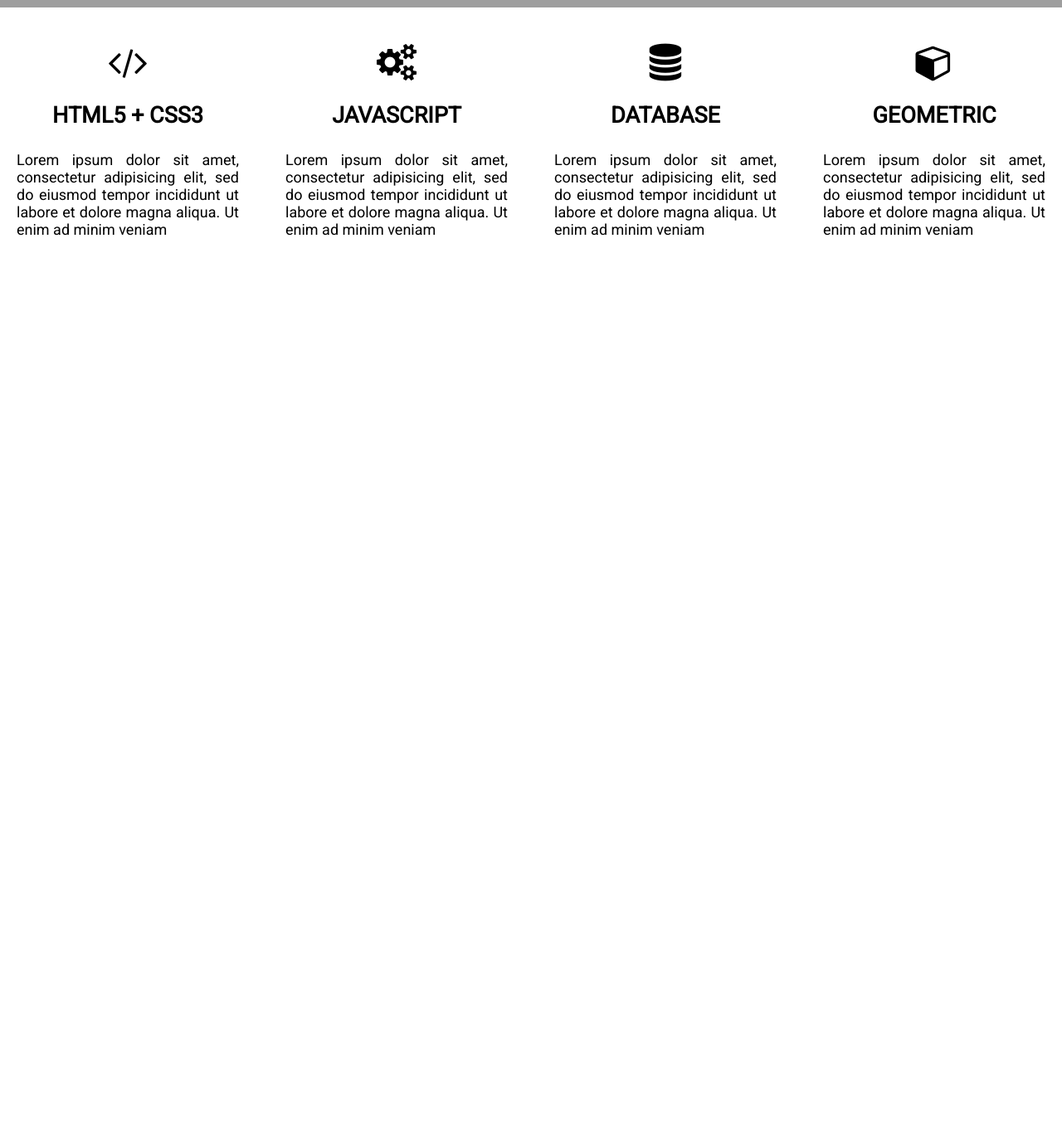
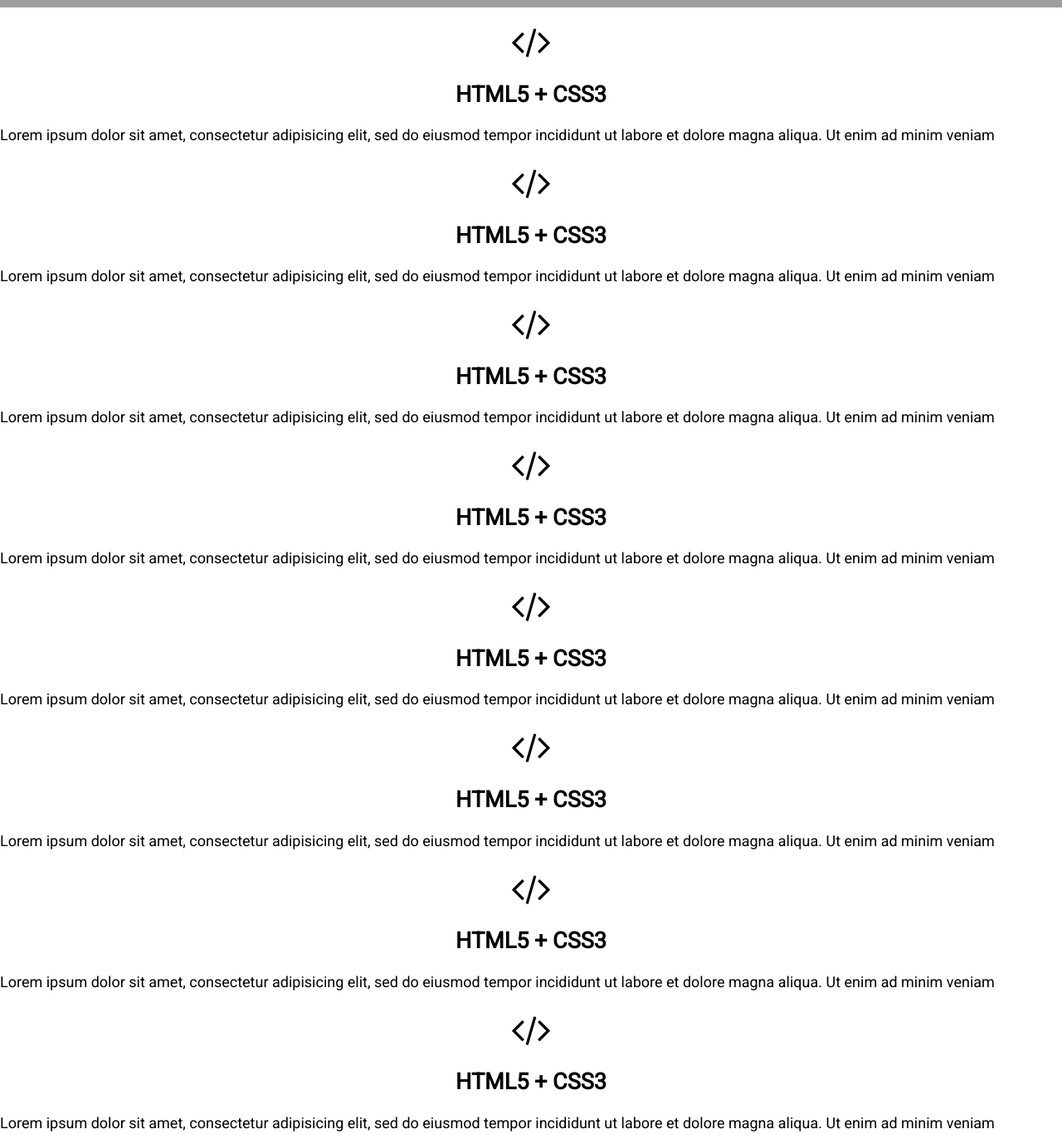
Before and after one commit to netopapa/netopapa.github.io, a plain HTML site: page index.html in a window 1280 px wide. Shown: the part 1241-2608 px from the top of the page at 83% size. Before the commit the page ends 1576 px from the top, so only its background shows below. Drawn offline with nearby package versions, Linux system fonts and the light colour scheme; grey boxes are pictures that could not be loaded.

```diff
--- a/css/style.css
+++ b/css/style.css
@@ -121,14 +121,14 @@
     margin-bottom: -10px;
 }
 
-#skils{
+#skills{
     background-color: #ffffff;
 }
 
-#skils > div{
+#skills > div{
     padding: 25px 0;
 }
 
-#skils p{
+#skills p{
     padding: 5px 20px;
 }
--- a/index.html
+++ b/index.html
@@ -36,44 +36,55 @@
 <section class="overflow" id="montain-wp">
 	<img id="montanha" src="img/backgrounds/montain.png" alt="montanhas">
 	<div id="skils">
-		<div class="row">
-			<div class="col-sm-12 col-xs-3">
+
 		<div class="skil">
 			<h5 class="center"><i class="fa fa-code fa-3x"></i></h5>
 			<h2 class="center uppercase">html5 + css3</h2>
-					<p class="justo">Lorem ipsum dolor sit amet, consectetur adipisicing elit, sed do eiusmod
-					tempor incididunt ut labore et dolore magna aliqua. Ut enim ad minim veniam</p>
-				</div>
+			<p class="justo">Lorem ipsum dolor sit amet, consectetur adipisicing elit, sed do eiusmod tempor incididunt ut labore et dolore magna aliqua. Ut enim ad minim veniam</p>
 		</div>
 
-			<div class="col-sm-12 col-xs-3">
 		<div class="skil">
-					<h5 class="center"><i class="fa fa-cogs fa-3x"></i></h5>
-					<h2 class="center uppercase">JavaScript</h2>
-					<p class="justo">Lorem ipsum dolor sit amet, consectetur adipisicing elit, sed do eiusmod
-					tempor incididunt ut labore et dolore magna aliqua. Ut enim ad minim veniam</p>
-				</div>
+			<h5 class="center"><i class="fa fa-code fa-3x"></i></h5>
+			<h2 class="center uppercase">html5 + css3</h2>
+			<p class="justo">Lorem ipsum dolor sit amet, consectetur adipisicing elit, sed do eiusmod tempor incididunt ut labore et dolore magna aliqua. Ut enim ad minim veniam</p>
 		</div>
 
-			<div class="col-sm-12 col-xs-3">
 		<div class="skil">
-					<h5 class="center"><i class="fa fa-database fa-3x"></i></h5>
-					<h2 class="center uppercase">database</h2>
-					<p class="justo">Lorem ipsum dolor sit amet, consectetur adipisicing elit, sed do eiusmod
-					tempor incididunt ut labore et dolore magna aliqua. Ut enim ad minim veniam</p>
-				</div>
+			<h5 class="center"><i class="fa fa-code fa-3x"></i></h5>
+			<h2 class="center uppercase">html5 + css3</h2>
+			<p class="justo">Lorem ipsum dolor sit amet, consectetur adipisicing elit, sed do eiusmod tempor incididunt ut labore et dolore magna aliqua. Ut enim ad minim veniam</p>
 		</div>
 
-			<div class="col-sm-12 col-xs-3">
 		<div class="skil">
-					<h5 class="center"><i class="fa fa-cube fa-3x"></i></h5>
-					<h2 class="center uppercase">geometric</h2>
-					<p class="justo">Lorem ipsum dolor sit amet, consectetur adipisicing elit, sed do eiusmod
-					tempor incididunt ut labore et dolore magna aliqua. Ut enim ad minim veniam</p>
-				</div>
+			<h5 class="center"><i class="fa fa-code fa-3x"></i></h5>
+			<h2 class="center uppercase">html5 + css3</h2>
+			<p class="justo">Lorem ipsum dolor sit amet, consectetur adipisicing elit, sed do eiusmod tempor incididunt ut labore et dolore magna aliqua. Ut enim ad minim veniam</p>
 		</div>
 
+		<div class="skil">
+			<h5 class="center"><i class="fa fa-code fa-3x"></i></h5>
+			<h2 class="center uppercase">html5 + css3</h2>
+			<p class="justo">Lorem ipsum dolor sit amet, consectetur adipisicing elit, sed do eiusmod tempor incididunt ut labore et dolore magna aliqua. Ut enim ad minim veniam</p>
 		</div>
+
+		<div class="skil">
+			<h5 class="center"><i class="fa fa-code fa-3x"></i></h5>
+			<h2 class="center uppercase">html5 + css3</h2>
+			<p class="justo">Lorem ipsum dolor sit amet, consectetur adipisicing elit, sed do eiusmod tempor incididunt ut labore et dolore magna aliqua. Ut enim ad minim veniam</p>
+		</div>
+
+		<div class="skil">
+			<h5 class="center"><i class="fa fa-code fa-3x"></i></h5>
+			<h2 class="center uppercase">html5 + css3</h2>
+			<p class="justo">Lorem ipsum dolor sit amet, consectetur adipisicing elit, sed do eiusmod tempor incididunt ut labore et dolore magna aliqua. Ut enim ad minim veniam</p>
+		</div>
+
+		<div class="skil">
+			<h5 class="center"><i class="fa fa-code fa-3x"></i></h5>
+			<h2 class="center uppercase">html5 + css3</h2>
+			<p class="justo">Lorem ipsum dolor sit amet, consectetur adipisicing elit, sed do eiusmod tempor incididunt ut labore et dolore magna aliqua. Ut enim ad minim veniam</p>
+		</div>
+
 	</div>
 </section>
 
@@ -89,6 +100,21 @@
 			perfil.css("opacity", 1-(scroll/600));
 		}
 	});
+
+	//skills
+	var qtd = document.querySelectorAll('#skils .skil').length; //quantidade
+	var skil = $(".skil"); //cards
+	var skilH = skil.height(); //altura das skils
+	var totolx = window.screen.width; //largura da tela
+
+	var x = 50;
+	var y= 50;
+	for (var i = 0; i < qtd; i++) {
+
+	}
+
+
+
 });
 </script>
 </html>
```
Lines whose indentation alone changed are shown as unchanged.
